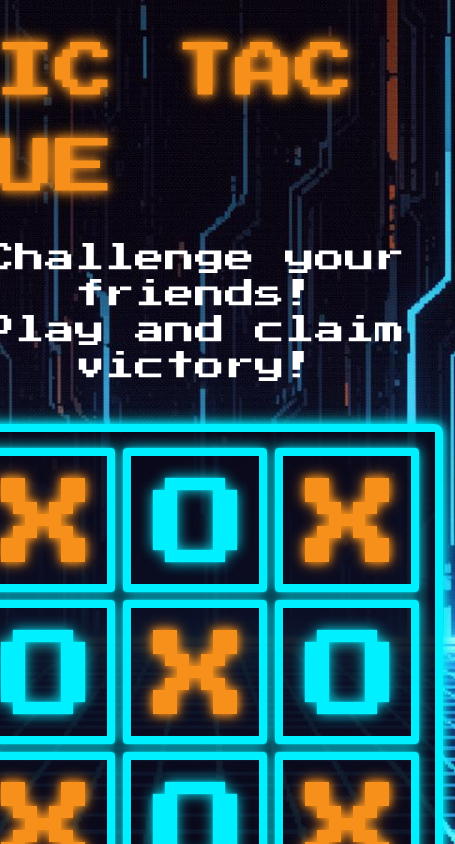
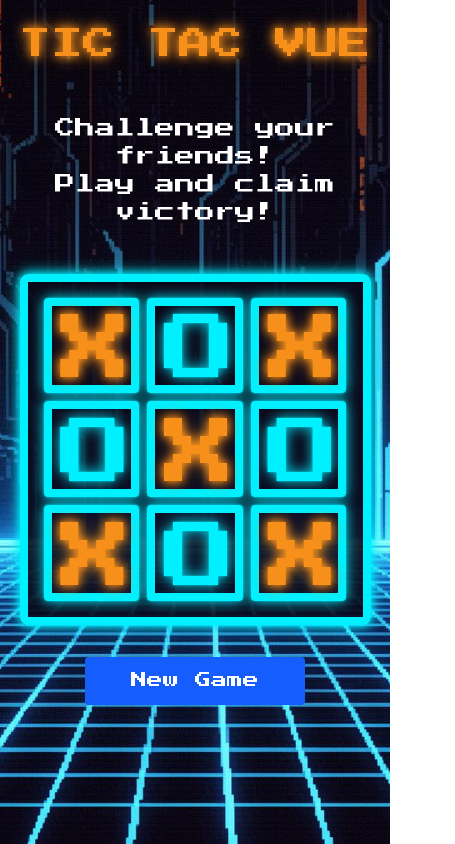
Before and after one commit to Galdrial/tictacvue, a Vue app: page / in a window 390 px wide. Shown: the top 844 px of the page, 455 px wide, since content can reach past the window. Built offline with nearby package versions, Linux system fonts and the light colour scheme; a web font is replaced by a local one.

Commit message:
Enhance responsiveness and styling across components; add branching strategy to README

```diff
--- a/src/App.vue
+++ b/src/App.vue
@@ -11,7 +11,7 @@ const btnStore = useBtnStore()
   <header>
     <a href="/">
       <h1
-        class="flex justify-center font-['Press_Start_2P'] text-[60px] font-bold text-[#F7901A] text-shadow-[0_0_8px_#F7901A,0_0_16px_#F7901A] "
+        class="flex justify-center font-['Press_Start_2P'] text-[2rem] sm:text-[60px] font-bold text-[#F7901A] text-shadow-[0_0_8px_#F7901A,0_0_16px_#F7901A] "
       >
         TIC TAC VUE
       </h1>
@@ -40,6 +40,7 @@ const btnStore = useBtnStore()
       <NewGameButton @newGame="btnStore.newGame" />
       <ResetButton
         v-if="btnStore.playerX !== '' && btnStore.playerO !== ''"
+        :disabled="btnStore.onGame && !btnStore.winner"
         @reset="btnStore.resetGame"
       />
     </div>
--- a/src/assets/base.css
+++ b/src/assets/base.css
@@ -1,3 +1,15 @@
+@media (max-width: 600px) {
+  body {
+    min-height: 100svh;
+    height: 100svh;
+    background-size: cover !important;
+    margin: 0 !important;
+    padding: 0 !important;
+  }
+  #app {
+    border: none;
+  }
+}
 /* color palette from <https://github.com/vuejs/theme> */
 @import 'tailwindcss';
 
@@ -60,6 +72,7 @@
   font-weight: normal;
 }
 
+
 body {
   display: flex;
   flex-direction: column;
@@ -91,3 +104,13 @@ body {
   -webkit-font-smoothing: antialiased;
   -moz-osx-font-smoothing: grayscale;
 }
+
+@media (max-width: 600px) {
+  body {
+    min-height: 100svh;
+    height: 100svh;
+    justify-content: flex-start;
+    align-items: stretch;
+    font-size: 12px;
+  }
+}
--- a/src/assets/main.css
+++ b/src/assets/main.css
@@ -1,3 +1,9 @@
+@media (max-width: 600px) {
+  button {
+    font-size: 1rem !important;
+    padding: 0.5rem 1rem !important;
+  }
+}
 @import './base.css';
 @import 'tailwindcss';
 
@@ -7,6 +13,18 @@
   justify-content: center;
   align-items: center;
   font-weight: normal;
+}
+
+@media (max-width: 600px) {
+  #app {
+    min-height: 100svh;
+    height: 100svh;
+    align-items: stretch;
+    justify-content: flex-start;
+    margin: 0 !important;
+    padding: 0 !important;
+    overflow: auto;
+  }
 }
 
 a,
--- a/src/components/BoardMain.vue
+++ b/src/components/BoardMain.vue
@@ -1,5 +1,5 @@
 <template>
-  <div class="grid grid-cols-3 grid-rows-3 gap-2 bg-[rgba(11,8,25,0.9)] border-8 border-[#00f0ff] shadow-[0_0_8px_#00f0ff,0_0_16px_#00f0ff] p-4 rounded-lg">
+  <div class="grid grid-cols-3 grid-rows-3 gap-2 bg-[rgba(11,8,25,0.9)] border-8 border-[#00f0ff] shadow-[0_0_8px_#00f0ff,0_0_16px_#00f0ff] p-4 rounded-lg aspect-square mx-auto w-[90vw] max-w-100">
     <SquareBoard
       v-for="(square, i) in board"
       :key="i"
--- a/src/components/NewGameButton.vue
+++ b/src/components/NewGameButton.vue
@@ -1,6 +1,6 @@
 <template>
   <button
-    class="mt-4 px-6 py-2 bg-blue-600 text-white rounded hover:bg-blue-700 transition text-xl w-55"
+    class="mt-4 px-6 py-2 bg-blue-600 text-white rounded hover:bg-blue-700 transition text-xl w-55 h-12 cursor-pointer"
     @click="onClick"
   >
     New Game
--- a/src/components/ResetButton.vue
+++ b/src/components/ResetButton.vue
@@ -1,7 +1,8 @@
 <template>
   <button
-    class="mt-4 px-6 py-2 bg-blue-600 text-white rounded hover:bg-blue-700 transition text-xl w-55"
+    class="mt-4 px-6 py-2 bg-blue-600 text-white rounded hover:bg-blue-700 transition text-xl w-55 h-12 cursor-pointer"
     @click="onClick"
+    :disabled="disabled"
   >
     Next
   </button>
@@ -9,10 +10,13 @@
 
 <script setup lang="ts">
 const emit = defineEmits(['reset']);
-import { useBtnStore } from '../stores/counter'
+import { useBtnStore } from '../stores/counter';
 const btnStore = useBtnStore()
+const props = defineProps<{ disabled?: boolean }>()
 function onClick() {
-  btnStore.onGame = true;
-  emit('reset');
+  if (!props.disabled) {
+    btnStore.onGame = true;
+    emit('reset');
+  }
 }
 </script>
--- a/src/components/SquareBoard.vue
+++ b/src/components/SquareBoard.vue
@@ -1,6 +1,6 @@
 <template>
   <div
-    class="pl-3 pt-3 font-['Press_Start_2P'] w-36 h-36 flex justify-center items-center text-8xl font-bold cursor-pointer border-8 border-[#00f0ff] shadow-[0_0_2px_#00f0ff,0_0_14px_#00f0ff] transition hover:bg-[rgba(0,240,255,0.3)] select-none rounded "
+    class="pl-2.5 pt-2.5 font-['Press_Start_2P'] w-full h-full aspect-square flex justify-center items-center text-7xl font-bold cursor-pointer border-8 border-[#00f0ff] shadow-[0_0_2px_#00f0ff,0_0_14px_#00f0ff] transition hover:bg-[rgba(0,240,255,0.3)] select-none rounded "
     :class="value === 'X' ? 'text-[#F7901A] text-shadow-[0_0_8px_#F7901A,0_0_16px_#F7901A] pointer-events-none' : value === 'O' ? 'text-[#00f0ff] text-shadow-[0_0_2px_#00f0ff,0_0_14px_#00f0ff]  pointer-events-none' : ''"
     @click="handleClick"
     :disabled="disabled"
--- a/src/components/StateMessage.vue
+++ b/src/components/StateMessage.vue
@@ -1,17 +1,17 @@
 <template>
-  <div class="mb-4 text-xl font-bold text-center ">
+  <div class="mb-4 text-xl font-bold text-center">
     <template v-if="props.newGameSwitch">
       <form class="flex flex-col items-center gap-4" @submit.prevent="confirmNames">
         <div class="flex flex-row items-center justify-center gap-4 w-full">
           <span class="text-[#F7901A] text-right">Player X:</span>
-          <input type="text" v-model="btnStore.playerX" placeholder="Name" class="border border-[#F7901A] rounded px-2 py-1 w-48 text-white" />
+          <input type="text" v-model="btnStore.playerX" placeholder="Name" maxlength="4" class="border border-[#F7901A] rounded px-2 py-1 w-25 text-white" />
         </div>
         <div class="flex flex-row items-center justify-center gap-4 w-full">
           <span class="text-[#00f0ff] text-right">Player O:</span>
-          <input type="text" v-model="btnStore.playerO" placeholder="Name" class="border border-[#00f0ff] rounded px-2 py-1 w-48 text-white" />
+          <input type="text" v-model="btnStore.playerO" placeholder="Name" maxlength="4" class="border border-[#00f0ff] rounded px-2 py-1 w-25 text-white" />
         </div>
         <button
-          class="mt-4 px-6 py-2 bg-blue-600 text-white rounded hover:bg-blue-700 transition w-55"
+          class="mt-4 px-6 py-2 bg-blue-600 text-white rounded hover:bg-blue-700 transition w-55 h-12 cursor-pointer"
           type="submit"
           :disabled="!btnStore.playerX || !btnStore.playerO"
         >
@@ -23,7 +23,7 @@
       <div class="text-white">
       Score:
       <br><br>
-      <span class="text-player-x">{{ `${btnStore.playerX}:` }}</span>{{ btnStore.score.X }}  <span class="text-player-o">{{ `${btnStore.playerO}:` }}</span>{{ btnStore.score.O }}  DRAW:{{ btnStore.score.draw }}
+      <span class="text-player-x">{{ `${btnStore.playerX}:` }}</span>{{ btnStore.score.X }} <span class="text-player-o">{{ `${btnStore.playerO}:` }}</span>{{ btnStore.score.O }} DRAW:{{ btnStore.score.draw }}
       <br><br>
       <template v-if="status.type === 'winner'">
         <span :class="status.class">{{ status.name }}</span> ha vinto!
@@ -45,7 +45,7 @@
           {{ status.message }}
         </template>
         <template v-else-if="status.type === 'welcome'">
-          <div class="w-130 text-3xl text-white" v-html="status.message">
+          <div class="pt-6 sm:pt-0 sm:w-130 sm:text-3xl text-white" v-html="status.message">
           </div>
         </template>
         <template v-else-if="status.type === 'turn'">
```
Also changed, not shown: 1 other file (tests, documents, lock files or other folders).
